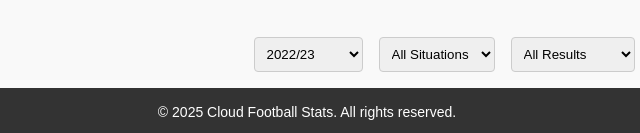
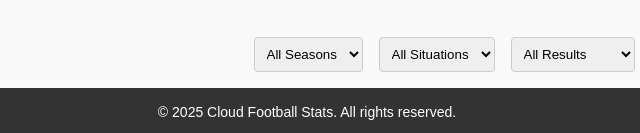
Before and after one commit to GjorgiG/GjorgiG.github.io, a plain HTML site: page static/player-stats.html in a window 1280 px wide. Shown: the part 816-949 px from the top of the page, 333-973 px from the left. Drawn offline with nearby package versions, Linux system fonts and the light colour scheme.

Commit message:
Adding more seasons to shot map

```diff
--- a/static/player-stats.html
+++ b/static/player-stats.html
@@ -89,10 +89,16 @@
         <div class="shot-map-meta">
           <div class="filters">
             <select id="seasonFilter">
-              <option value="All">All Seasons</option>
-              <option value="2022" selected>2022/23</option>
+              <option value="All" selected>All Seasons</option>
+              <option value="2024">2024/25</option>
+              <option value="2023">2023/24</option>
+              <option value="2022">2022/23</option>
               <option value="2021">2021/22</option>
               <option value="2020">2020/21</option>
+              <option value="2019">2019/20</option>
+              <option value="2018">2018/19</option>
+              <option value="2017">2017/18</option>
+              <option value="2016">2016/17</option>
             </select>
             <select id="situationFilter">
               <option value="All" selected>All Situations</option>
```
